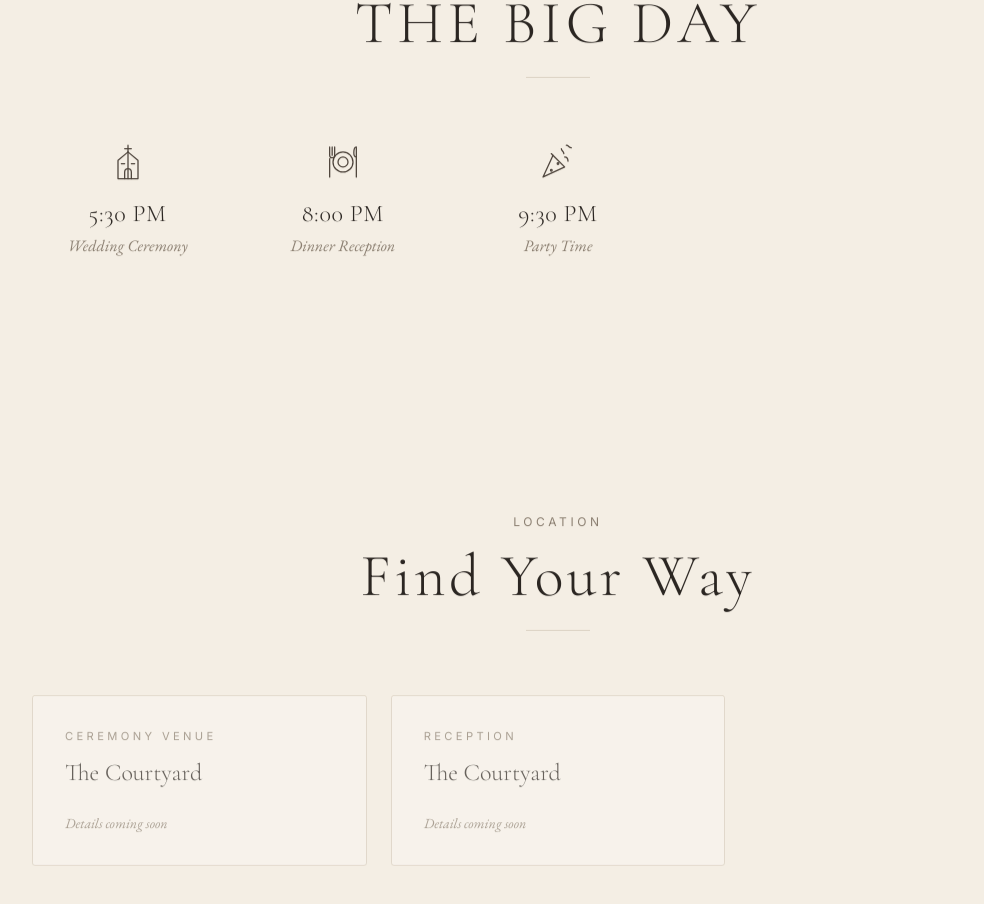
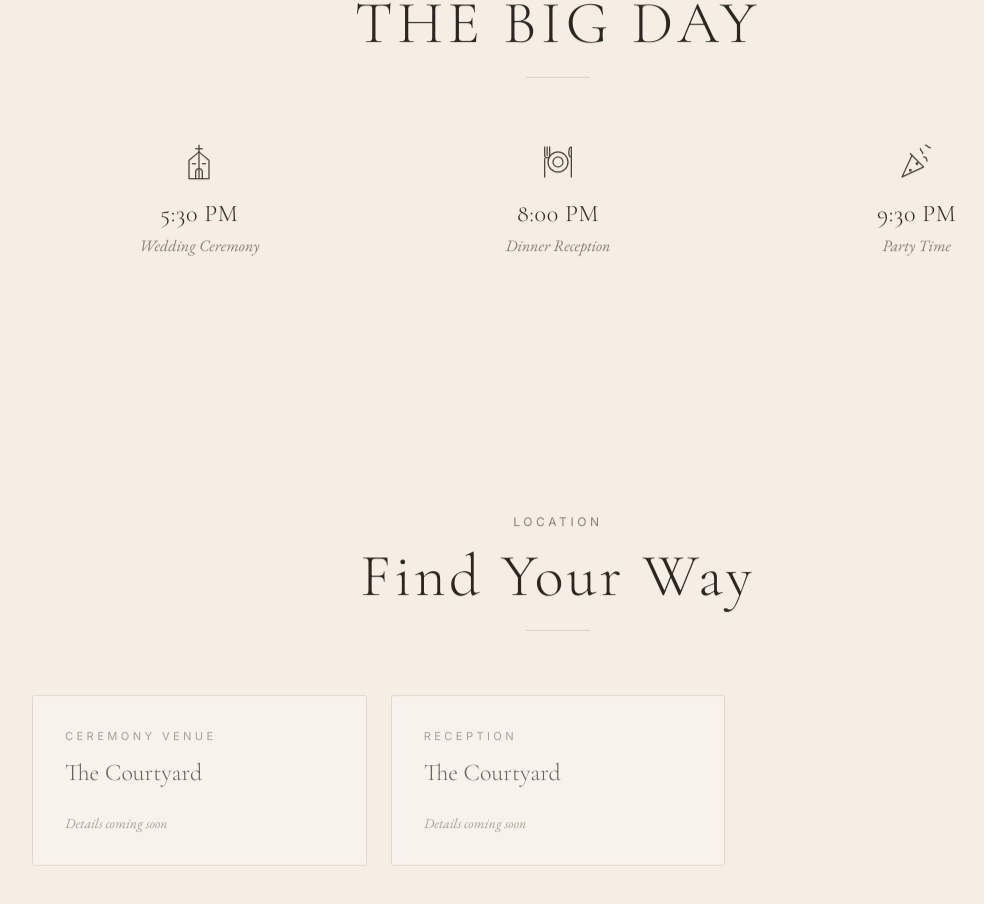
Before and after one commit to dachiko1233/weding, a React (Vite) app: page / in a window 1280 px wide. Shown: the part 1777-2681 px from the top of the page, without its empty margins (82-1066 px from the left). Built offline with nearby package versions, Linux system fonts and the light colour scheme.

Commit message:
inital commit

```diff
--- a/index.html
+++ b/index.html
@@ -6,7 +6,7 @@
     <title>Nicole &amp; Giorgi — You're Invited</title>
     <meta
       name="description"
-      content="Together with their families, Ashley & Mike request the honor of your presence."
+      content="Together with their families, Nicole & Giorgi request the honor of your presence."
     />
 
     <!-- Google Fonts: Cormorant Garamond (display), EB Garamond (body), Inter (utility) -->
--- a/src/components/BigDay.jsx
+++ b/src/components/BigDay.jsx
@@ -18,7 +18,7 @@ export default function BigDay() {
 
         <Reveal
           as="ul"
-          className="mt-16 grid grid-cols-2 gap-10 sm:grid-cols-3 lg:grid-cols-5 lg:gap-6"
+          className="mt-16 grid grid-cols-2 gap-10 sm:grid-cols-3 lg:grid-cols-3 lg:gap-6"
         >
           {schedule.map((item) => (
             <li
```
